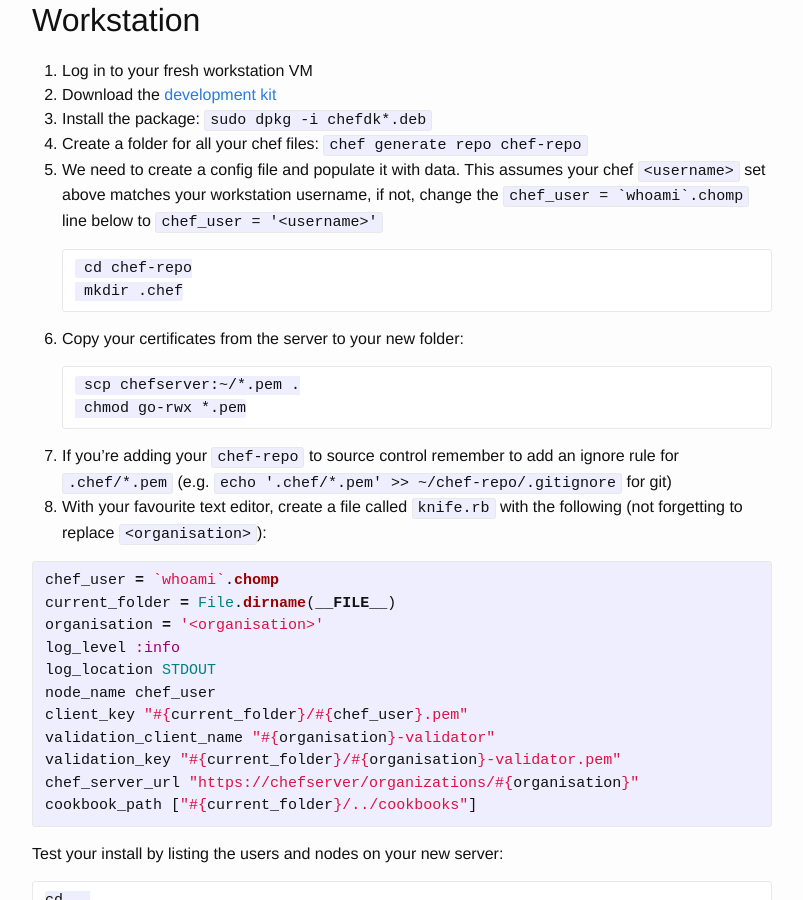
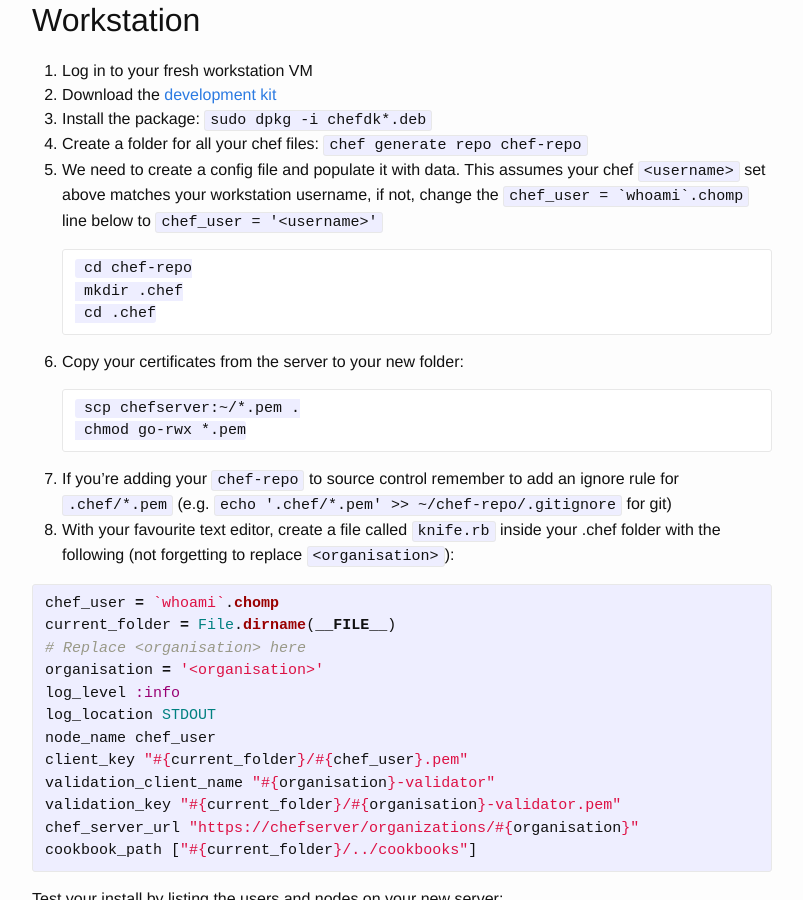
Before and after one commit to petewest/petewest.github.io, a Jekyll site: the page built from _posts/2014-09-12-hosting-your-own-chef.markdown, in a window 1280 px wide and 900 px high, scrolled down 1433 px. Shown: the whole window, without its empty margins (238-1041 px from the left). Built offline with Jekyll 4.4.1, drawn with Linux system fonts in a browser that asks for light colours.

Commit message:
Forgot to cd

```diff
--- a/_posts/2014-09-12-hosting-your-own-chef.markdown
+++ b/_posts/2014-09-12-hosting-your-own-chef.markdown
@@ -70,6 +70,7 @@ As we used sudo your `.pem` files are owned by root, so you might want to tidy t
 
 		cd chef-repo
 		mkdir .chef
+		cd .chef
 
 6. Copy your certificates from the server to your new folder:
 
@@ -80,11 +81,13 @@ As we used sudo your `.pem` files are owned by root, so you might want to tidy t
 	add an ignore rule for `.chef/*.pem` (e.g.
 	`echo '.chef/*.pem' >> ~/chef-repo/.gitignore` for git)
 8. With your favourite text editor, create a file called `knife.rb`
-	with the following (not forgetting to replace `<organisation>`):
+	inside your .chef folder with the following (not forgetting to replace
+	`<organisation>`):
 
 {% highlight ruby %}
 chef_user = `whoami`.chomp
 current_folder = File.dirname(__FILE__)
+# Replace <organisation> here
 organisation = '<organisation>'
 log_level :info
 log_location STDOUT
```
